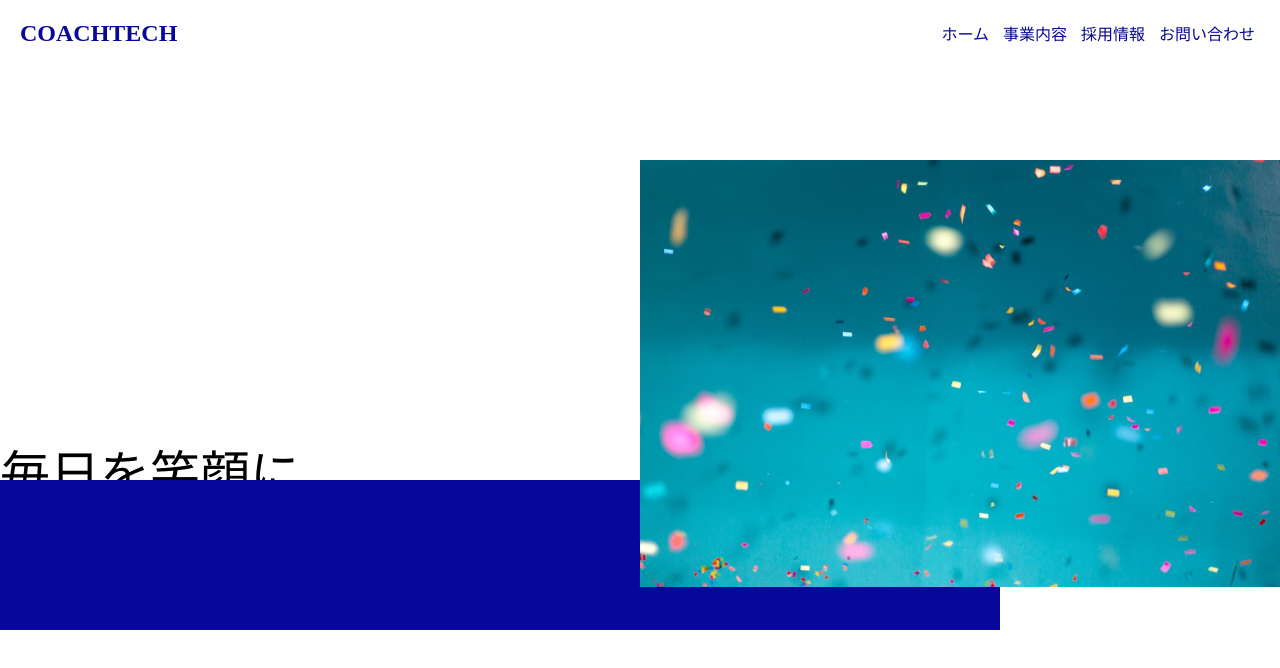
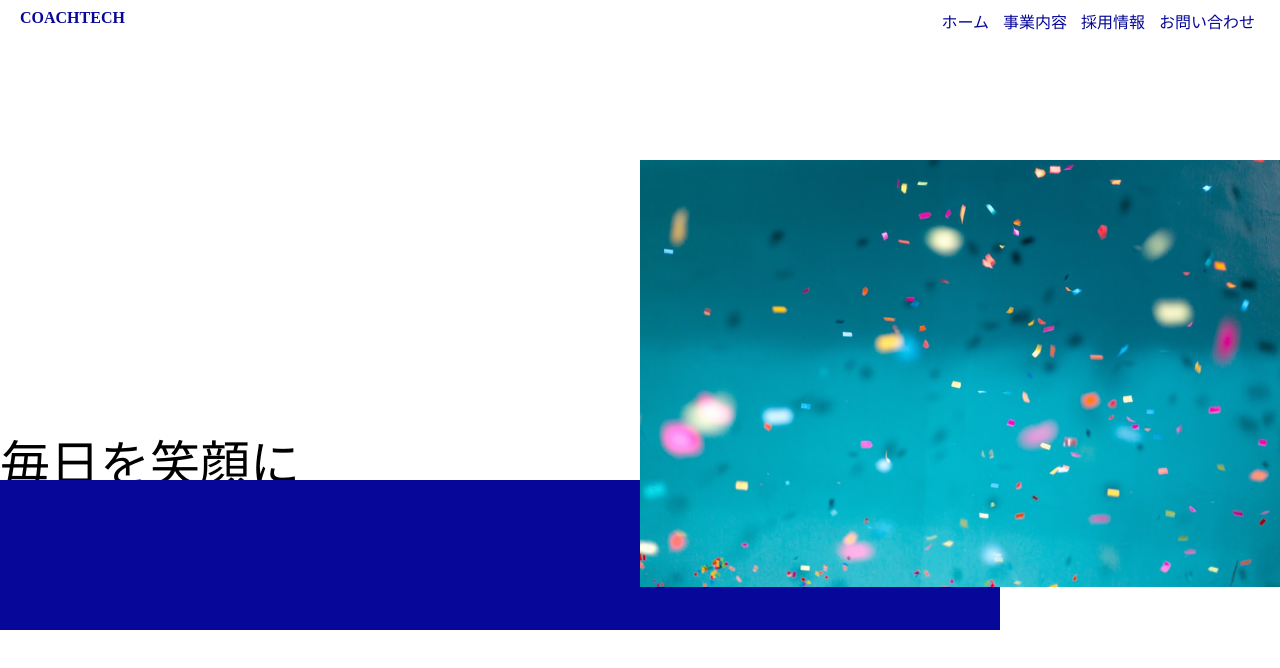
Before and after one commit to shuichi33/css_chapter21, a plain HTML site: page index.html in a window 1280 px wide. Drawn offline with Linux system fonts and the light colour scheme.

Commit message:
css-chapter21#2

```diff
--- a/css/style.css
+++ b/css/style.css
@@ -1,4 +1,4 @@
-.title__h2 {
+.title__h1 {
   margin-left: 20px;
 }
 
@@ -7,6 +7,7 @@
   justify-content: space-between;
   color: rgb(7, 7, 153);
   margin-right: 20px;
+  margin-top : 10px;
 }
 
 ul li {
@@ -21,9 +22,8 @@
 
 p {
   font-size: 50px;
-  position:absolute;
-  top: 48%;
-
+  position: absolute;
+  top: 55%;
 }
 
 .square {
@@ -39,7 +39,6 @@
   position: absolute;
   top: 20%;
   right: 0%;
-
 }
 
 body {
--- a/index.html
+++ b/index.html
@@ -6,13 +6,13 @@
   <meta name="viewport" content="width=device-width, initial-scale=1.0" />
   <title>COACHTECH</title>
   <!-- 以下の内容を追加します -->
-  <link rel="stylesheet" href="css.reset.css" />
+  <link rel="stylesheet" href="css/reset.css" />
   <link rel="stylesheet" href="css/style.css" />
 </head>
 
 <body>
   <header class="title__menu">
-    <h2 class="title__h2">COACHTECH</h2>
+    <h1 class="title__h1">COACHTECH</h1>
     <nav class="nav__menu">
       <ul>
         <li><a href="#">ホーム</a></li>
```
Also changed, not shown: 1 other file.
